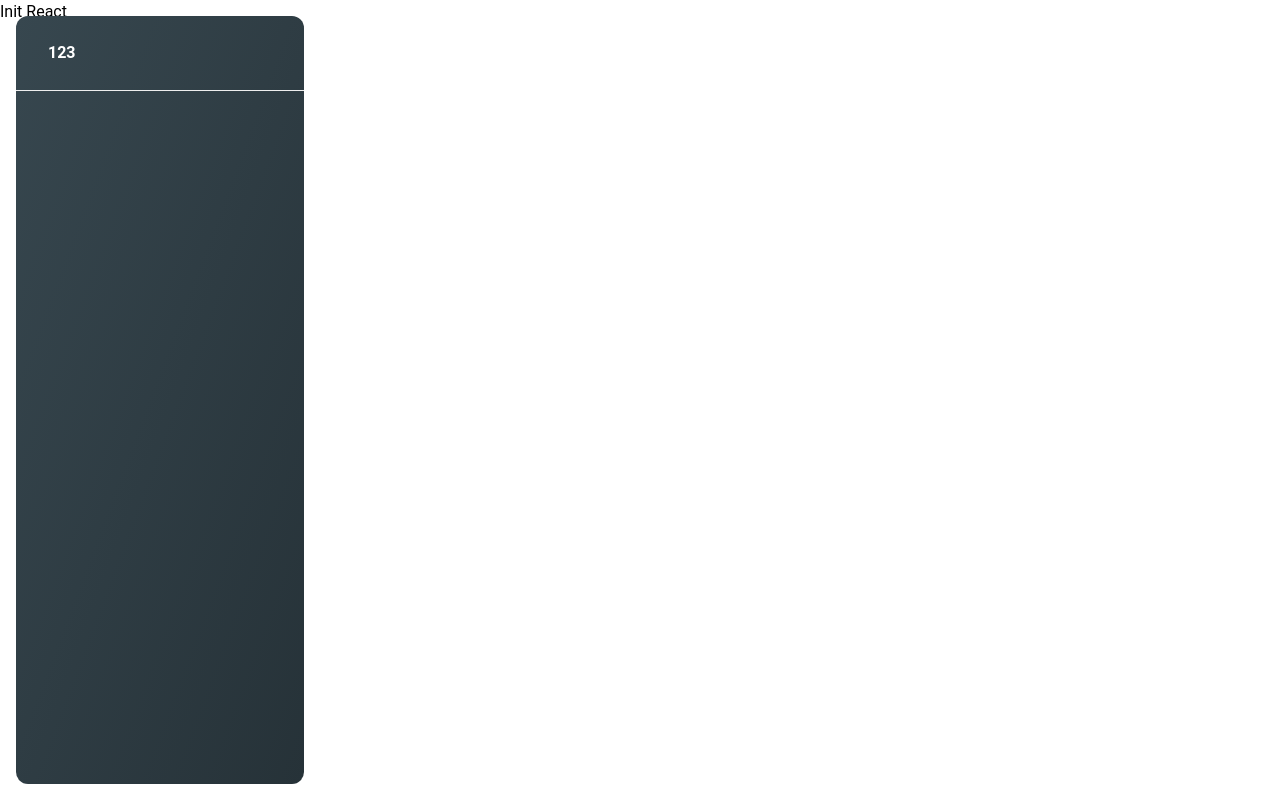
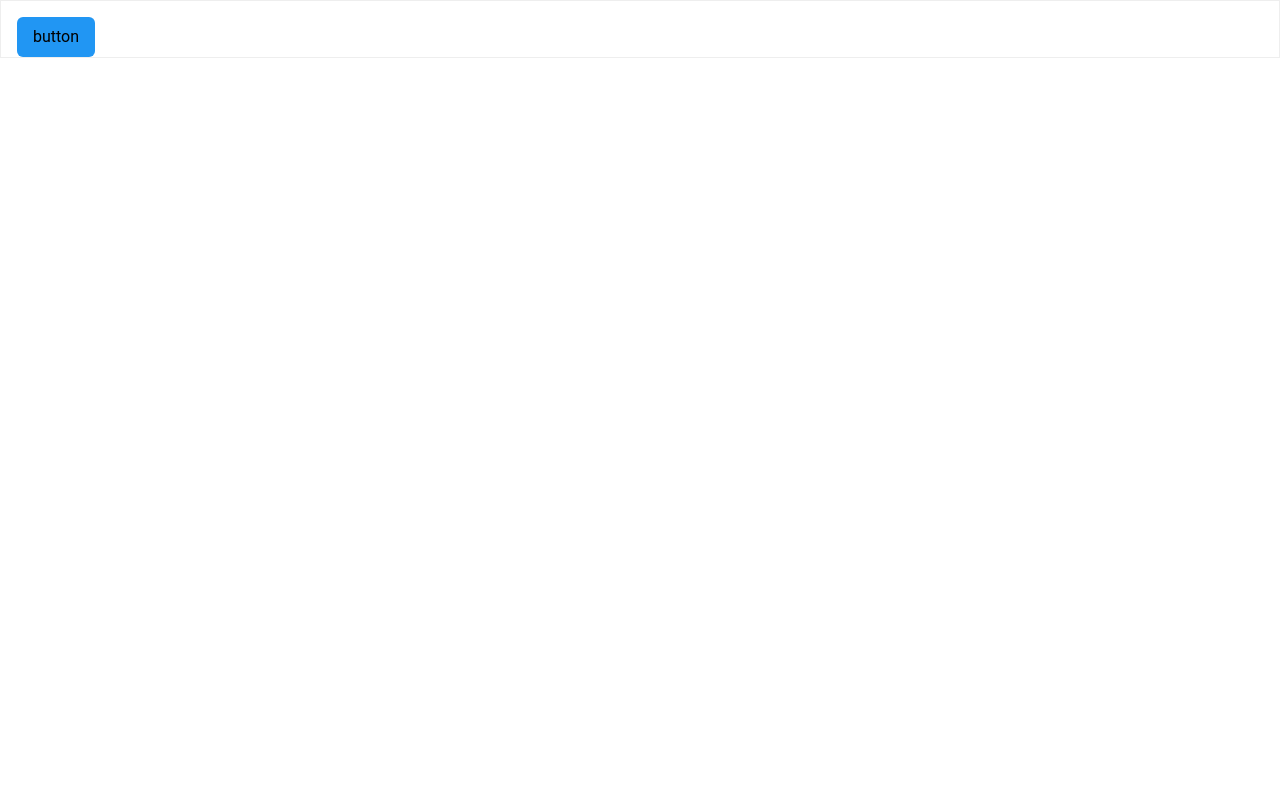
Before and after one commit to jinyoung4478/init-react-ts, a React (Vite) app: page / in a window 1280 px wide. Built offline with nearby package versions, Linux system fonts and the light colour scheme.

Commit message:
[feat] tooltip 기능 구현

```diff
--- a/src/components/ErrorComponent.tsx
+++ b/src/components/ErrorComponent.tsx
@@ -1,4 +1,4 @@
 function ErrorComponent() {
-  return <h1>This component crashed</h1>
+  return <h1>This component crashed</h1>;
 }
-export default ErrorComponent
+export default ErrorComponent;
--- a/src/components/Sidenav.tsx
+++ b/src/components/Sidenav.tsx
@@ -1,15 +1,16 @@
 import { Link, NavLink } from 'react-router-dom';
 import { XMarkIcon } from '@heroicons/react/24/outline';
-import { Avatar, Button, IconButton, Typography } from '@material-tailwind/react';
+import { Typography } from '@material-tailwind/react';
 
 export function Sidenav() {
   return (
     <aside
-         className={`bg-gradient-to-br from-blue-gray-800 to-blue-gray-900 fixed inset-0 z-50 my-4 ml-4 h-[calc(100vh-32px)] w-72 rounded-xl transition-transform duration-300 xl:translate-x-0`}>
+      className={`fixed inset-0 z-50 my-4 ml-4 h-[calc(100vh-32px)] w-72 rounded-xl bg-gradient-to-br from-blue-gray-800 to-blue-gray-900 transition-transform duration-300 xl:translate-x-0`}
+    >
       <div className={`relative border-b`}>
-            <Link to="/" className="flex items-center gap-4 py-6 px-8">
+        <Link to="/" className="flex items-center gap-4 px-8 py-6">
           <Typography variant="h6" color={'white'}>
-                  123
+            side bar
           </Typography>
         </Link>
       </div>
--- /dev/null
+++ b/src/components/Tooltip/index.tsx
@@ -0,0 +1,41 @@
+import { useEffect, useState } from 'react';
+
+export const Tooltip = ({ children }: { children: React.ReactNode }) => {
+  const [opened, setOpened] = useState(false);
+  const [fixed, setFixed] = useState(false);
+
+  useEffect(() => {
+    function handleClick() {
+      console.log('hi');
+      setFixed(false);
+      setOpened(false);
+    }
+
+    window.addEventListener('click', handleClick);
+
+    return () => {
+      window.removeEventListener('click', handleClick);
+    };
+  }, [fixed]);
+
+  return (
+    <div className="relative border">
+      <button
+        className="ml-4 mt-4 rounded-md bg-blue-500 px-4 py-2"
+        onMouseEnter={() => {
+          setOpened(true);
+        }}
+        onMouseLeave={() => {
+          setOpened(false);
+        }}
+        onClick={(e) => {
+          e.stopPropagation();
+          setFixed(true);
+        }}
+      >
+        button
+      </button>
+      {(opened || fixed) && children}
+    </div>
+  );
+};
--- a/src/pages/About.tsx
+++ b/src/pages/About.tsx
@@ -1,4 +1,4 @@
 function About() {
-  return <h1>About</h1>
+  return <h1>About</h1>;
 }
-export default About
+export default About;
--- a/src/pages/Home.tsx
+++ b/src/pages/Home.tsx
@@ -1,13 +1,11 @@
-import { Link, useSearchParams } from 'react-router-dom'
-import { Sidenav } from '@/components/Sidenav'
+import { Tooltip } from '@/components/Tooltip';
 
 export default function Home() {
-  const [readSearchParms, setSearchParams] = useSearchParams()
-
   return (
     <div>
-      <Sidenav />
-      <h1>Init React</h1>
+      <Tooltip>
+        <div className="absolute -bottom-8 left-0 bg-blue-200">This is tooltip</div>
+      </Tooltip>
     </div>
-  )
+  );
 }
```
Also changed, not shown: src/components/Tooltip/useTooltip.ts (added), 1 other file (tests, documents, lock files or other folders). Lines whose indentation alone changed are shown as unchanged.
